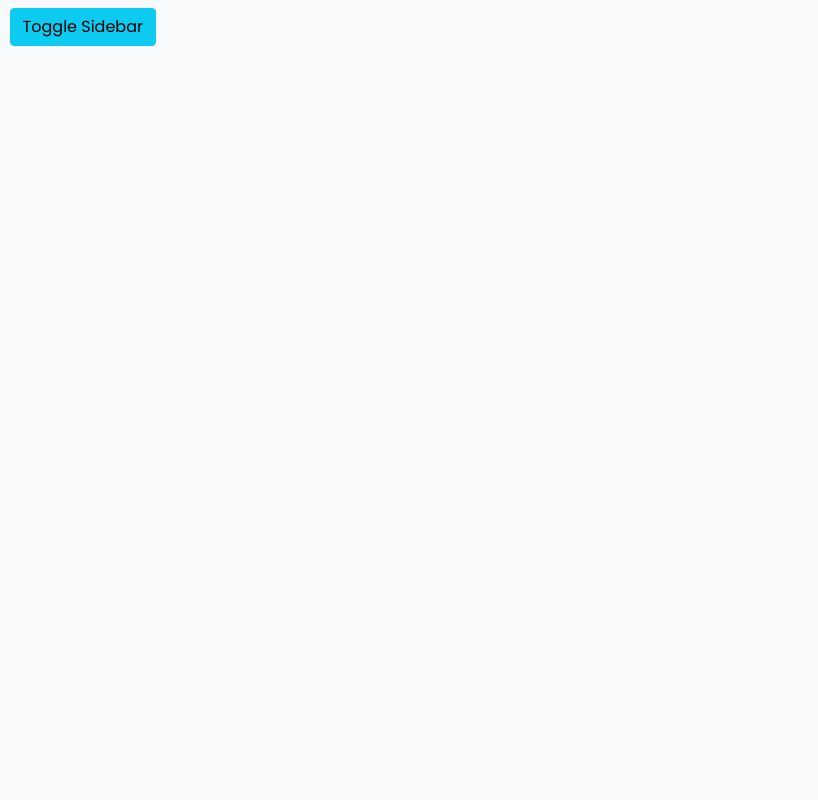
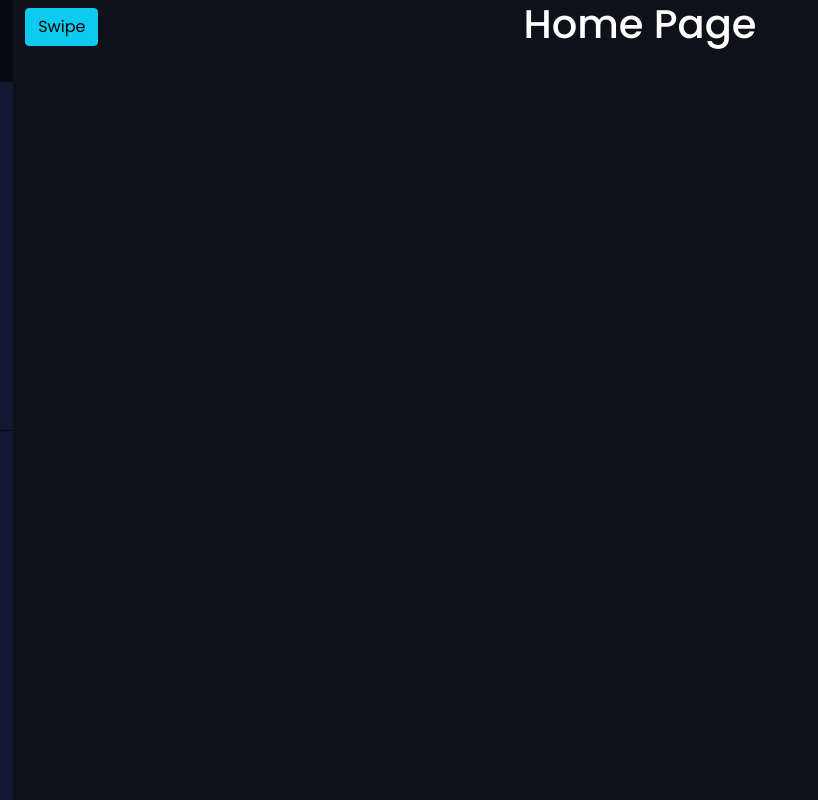
Before and after one commit to VinayWritesCode/LiveChatApp, a React (Create React App) app: page / in a window 1280 px wide. Shown: the whole page, without its empty margins (0-818 px from the left). Built offline with nearby package versions, Linux system fonts and the light colour scheme.

Commit message:
Removed some errors .

```diff
--- a/src/App.js
+++ b/src/App.js
@@ -1,5 +1,10 @@
 import React from 'react';
 import SideBar from "./jsFiles/SideBar";
+import Home from "./jsFiles/Home";
+import Camera from "./jsFiles/Camera";
+import "./resources/stylesheets/Content.css";
+import ReactDOM from "react-dom";
+
 
 function App() {
   return (
--- a/src/index.js
+++ b/src/index.js
@@ -2,12 +2,14 @@ import React from 'react';
 import ReactDOM from 'react-dom';
 import App from './App';
 import reportWebVitals from './reportWebVitals';
+import { BrowserRouter } from 'react-router-dom';
 
 ReactDOM.render(
   <React.StrictMode>
     <App />
   </React.StrictMode>,
   document.getElementById('root')
+
 );
 
 // If you want to start measuring performance in your app, pass a function
--- a/src/jsFiles/Camera.js
+++ b/src/jsFiles/Camera.js
@@ -1,7 +1,7 @@
 import React, { useEffect, useRef } from "react";
-import "../stylesheets/style.css";
+import "../resources/stylesheets/Camera.css";
 
-const App = () => {
+const Camera = () => {
     const videoRef = useRef(null);
     const photoRef = useRef(null);
     const stripRef = useRef(null);
@@ -37,11 +37,11 @@ const App = () => {
 
             ctx.drawImage(video, 0, 0, width, height);
             let pixels = ctx.getImageData(0, 0, width, height);
-
+/*
             color.style.backgroundColor = `rgb(${pixels.data[0]},${pixels.data[1]},${pixels.data[2]
                 })`;
             color.style.borderColor = `rgb(${pixels.data[0]},${pixels.data[1]},${pixels.data[2]
-                })`;
+                })`;*/
         }, 200);
     };
 
@@ -62,10 +62,7 @@ const App = () => {
     return (
         <div className="container">
             <div ref={colorRef} className="scene">
-                <img
-                    className="mountains"
-                    src="https://i.ibb.co/RjYk1Ps/2817290-eps-1.png"
-                />
+
             </div>
             <div className="webcam-video">
                 <button onClick={() => takePhoto()}   className="take-btn mt-5 pd-5">Take a photo</button>
@@ -83,4 +80,4 @@ const App = () => {
     );
 };
 
-export default App;
+export default Camera;
--- /dev/null
+++ b/src/jsFiles/Home.js
@@ -0,0 +1,12 @@
+import React from 'react';
+import "../resources/stylesheets/Home.css";
+
+function Home() {
+    return (
+        <div className="text">
+            <h1>Home Page </h1>
+        </div>
+    )
+}
+
+export default Home;
--- a/src/jsFiles/SideBar.js
+++ b/src/jsFiles/SideBar.js
@@ -3,48 +3,68 @@ import 'bootstrap/dist/css/bootstrap.css';
 import 'bootstrap/dist/js/bootstrap.js';
 import "../resources/stylesheets/Sidebar.css";
 import "./SidebarLogic";
+import Camera from './Camera';
+import Home from './Home';
+import  CameraIcon from "../resources/images/Cameraicon.png";
+import { NavLink, BrowserRouter, Switch, Redirect, Route } from 'react-router-dom';
 
 function SideBar() {
+
     return (
 
         <div>
-
-
-            <div class="wrapper">
+            <div className="wrapper">
+                <BrowserRouter>
                 <nav id="sidebar">
-                    <div class="sidebar-header">
+                    <div className="sidebar-header">
                         <h3>Live Chat</h3>
                     </div>
 
-                    <ul class="list-unstyled components">
+                    <ul className="list-unstyled components">
                         <p id="title-paragraph">Connect with your friends</p>
+
                         <div className="Camera">
-                            <img src="https://png.pngitem.com/pimgs/s/30-306976_download-camera-icon-camera-icon-free-png-transparent.png"></img>
+
+                            <NavLink to="/Camera">
+                           <img src={CameraIcon} alt=""></img>
+                            </NavLink>
                         </div>
+
                         <li>
-                            <a href="#homeSubmenu" data-toggle="collapse" aria-expanded="false">Chats</a>
+                            <NavLink to="/">Chats</NavLink>
 
                         </li>
 
                         <li>
-                            <a href="#pageSubmenu" data-toggle="collapse" aria-expanded="false">Status</a>
+                                <NavLink to="/Status">Status</NavLink>
 
                         </li>
                         <li>
-                            <a href="#">Calls</a>
+                            <NavLink to="/Calls">Calls</NavLink>
                         </li>
                         <li>
-                            <a href="#">Profile</a>
+                             <NavLink to="/Profile">Profile</NavLink>
                         </li>
                     </ul>
+                    <h6 id="Copyright">Copyright © 2021 VinayWritesCode</h6>
                 </nav>
+                <div className="Content">
+                    <Switch>
+                        <Route exact path="/" component={Home} />
+                        <Route exact path="/Camera" component={Camera} />
+                        <Redirect to="/" />
+                    </Switch>
+                 </div>
+                </BrowserRouter>
                 <div id="content">
-                    <nav class="navbar navbar-expand-lg navbar-light bg-light">
-                        <div class="container-fluid">
+                    <nav className="navbar navbar-expand-lg ">
+                        <div className="container-fluid">
 
-                            <button type="button" id="sidebarCollapse" class="btn btn-info">
-                                <i class="fas fa-align-left"></i>
-                                <span>Toggle Sidebar</span>
+                            <button type="button" id="sidebarCollapse" className="btn btn-info">
+                                <i className="fas fa-align-left"></i>
+                                <div className="Menu">
+                                    Swipe
+                                </div>
                             </button>
 
                         </div>
--- /dev/null
+++ b/src/resources/stylesheets/Camera.css
@@ -0,0 +1,21 @@
+* {
+    padding: 0;
+    margin: 0;
+}
+
+.container {
+    height: 100vh;
+    width: 100%;
+    display: flex;
+    align-items: center;
+    justify-content: center;
+}
+
+.player ,.photo{
+    transform: rotateY(180deg);
+}
+
+.photo-booth {
+    position: absolute;
+    bottom: 0;
+}
--- /dev/null
+++ b/src/resources/stylesheets/Content.css
@@ -0,0 +1,12 @@
+* {
+    padding: 0;
+    margin: 0;
+}
+
+.Content {
+    position: absolute;
+    top:0;
+    left: 0;
+    right: 0;
+    z-index: -1;
+}
--- /dev/null
+++ b/src/resources/stylesheets/Home.css
@@ -0,0 +1,12 @@
+* {
+    padding: 0;
+    margin: 0;
+}
+
+.text {
+    width: 100%;
+    display: flex;
+    top: 0;
+    justify-content: center;
+    color: #fff;
+}
--- a/src/resources/stylesheets/Sidebar.css
+++ b/src/resources/stylesheets/Sidebar.css
@@ -3,7 +3,8 @@
 
 body {
     font-family: 'Poppins', sans-serif;
-    background: #fafafa;
+    background: #0f111a;
+    z-index: 200;
 }
 
 p {
@@ -11,7 +12,7 @@ p {
     font-size: 1.1em;
     font-weight: 300;
     line-height: 1.7em;
-    color: #999;
+    color: rgb(112, 102, 102);
 }
 
 a, a:hover, a:focus {
@@ -21,25 +22,44 @@ a, a:hover, a:focus {
 }
 
 .Camera img {
-    width:50px;
-     height: 50px;
+     width:40px;
+     height: 40px;
+     background-color:rgb(240, 239, 243);
+     border-radius: 10px;
+     margin: 10px;
+
+}
+
+.Camera img:hover {
+    background-color: rgb(211, 204, 228);
+}
+
+
+
+
+#Copyright {
+    font-size: 12px;
+    font-family:'Segoe UI', Tahoma, Geneva, Verdana, sans-serif;
+    display: grid;
+    place-content: center;
+    margin-left: -8px;
 }
 
 #sidebar {
     /* don't forget to add all the previously mentioned styles here too */
-    background: #7386D5;
+    background: #121831;
     color: #fff;
     transition: all 0.3s;
 }
 
 #sidebar .sidebar-header {
     padding: 20px;
-    background: #6d7fcc;
+    background: #080a11;
 }
 
 #sidebar ul.components {
     padding: 20px 0;
-    border-bottom: 1px solid #47748b;
+    border-bottom: 1px solid #080a11;
 }
 
 #sidebar ul p {
@@ -53,18 +73,18 @@ a, a:hover, a:focus {
     display: block;
 }
 #sidebar ul li a:hover {
-    color: #7386D5;
-    background: #fff;
+    color: #c7d8e0;
+    background: rgb(33, 20, 70);
 }
 
 #sidebar ul li.active > a, a[aria-expanded="true"] {
     color: #fff;
-    background: #6d7fcc;
+    background: #57303b;
 }
 ul ul a {
     font-size: 0.9em ;
     padding-left: 30px ;
-    background: #6d7fcc;
+    background: #572834;
 }
 
 .wrapper {
@@ -74,15 +94,18 @@ ul ul a {
 }
 
 #sidebar {
-    margin-left: -225px;
+    margin-left: -18.5vw;
+    min-width: 250px;
+    max-width: 250px;
+    min-height: 100vh;
 }
 
 #sidebar.active {
-    min-width: 250px;
-    max-width: 250px;
-    min-height: 100vh;
+
     margin-left: 0;
 }
+
+
 
 a[data-toggle="collapse"] {
     position: relative;
@@ -102,9 +125,9 @@ a[data-toggle="collapse"] {
 
 
 
-@media (max-width: 768px) {
+@media (max-width: 800px) {
     #sidebar {
-        margin-left: -250px;
+        margin-left: -31.5vw;
     }
     #sidebar.active {
         margin-left: 0;
```
Also changed, not shown: src/resources/images/Camera-Icon.jpg (deleted), src/resources/images/Cameraicon.png (added).
